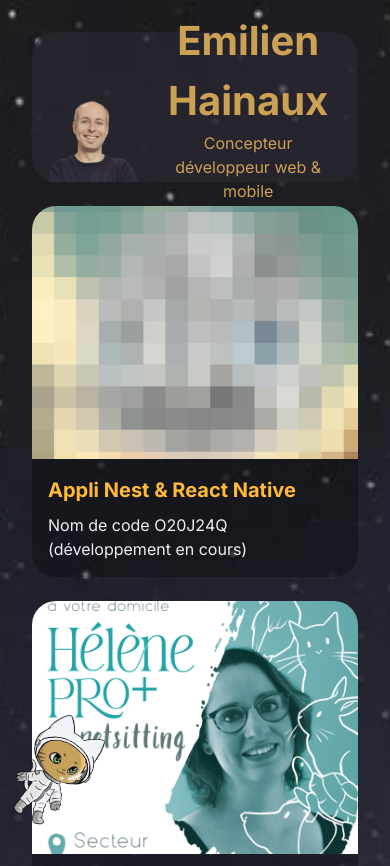
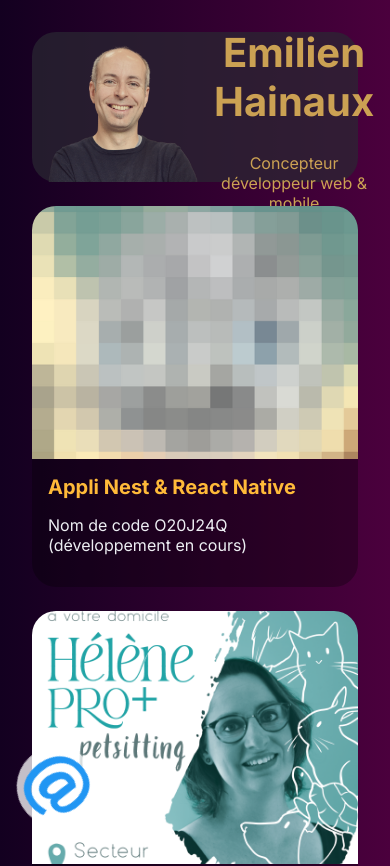
Before and after one commit to e-hainaux/ehweb, a Next.js app: page / in a window 390 px wide. Shown: the top 866 px of the page. Built offline with nearby package versions, Linux system fonts and the light colour scheme.

Commit message:
change spaceCat > arobase symbol + change background

```diff
--- a/app/components/ProjectCard.tsx
+++ b/app/components/ProjectCard.tsx
@@ -28,7 +28,7 @@
 
         .project-card:hover {
           transform: translateY(-5px);
-
+          cursor: pointer;
 
         }
         .image-container {
--- a/app/globals.css
+++ b/app/globals.css
@@ -1,33 +1,18 @@
-@tailwind base;
-@tailwind components;
-@tailwind utilities;
-
 :root {
   --foreground-rgb: 0, 0, 0;
   --background-start-rgb: 214, 219, 220;
   --background-end-rgb: 255, 255, 255;
 }
 
-@media (prefers-color-scheme: dark) {
-  :root {
-    --foreground-rgb: 255, 255, 255;
-    --background-start-rgb: 0, 0, 0;
-    --background-end-rgb: 0, 0, 0;
-  }
-}
-
 body {
   padding: 0;
   margin: 0;
-  color: rgb(var(--foreground-rgb));
-  background-image: url('/images/ehwebSpace2.png');
-    background-size: cover;
-    background-position: center;
-    background-repeat: no-repeat;
+  background: linear-gradient(90deg, #130020, #4b003d, #5b1500);
+  background-size: 200% 200%;
+  /* animation: gradientAnimation 15s ease infinite alternate; */
 }
 
-@layer utilities {
-  .text-balance {
-    text-wrap: balance;
-  }
-}
+/* @keyframes gradientAnimation {
+  0% { background-position: 0% 50%; }
+  100% { background-position: 50% 75%; }
+} */
--- a/app/screens/home.tsx
+++ b/app/screens/home.tsx
@@ -30,7 +30,7 @@
   const content = (
     <div>
       <p>
-        Visitez mon <a className={styles.a} href="https://www.linkedin.com/in/e-hainaux" target="_blank" rel="noopener noreferrer">LinkedIn</a>
+        Retrouvez-moi sur <a className={styles.a} href="https://www.linkedin.com/in/e-hainaux" target="_blank" rel="noopener noreferrer">LinkedIn</a>
       </p>
     </div>
   );
@@ -160,13 +160,13 @@
         open={showPopover}
         onOpenChange={handleVisibleChange}
       >
-        <div className={`${styles.spaceCatContainer} ${spin ? styles.spin : ''} ${returnToInitial ? styles.returnToInitial : ''}`}>
+        <div className={`${styles.arobaseContainer} ${spin ? styles.spin : ''} ${returnToInitial ? styles.returnToInitial : ''}`}>
           <Image
-            src="/images/spaceCatCropped.png"
-            alt="spaceCat"
+            src="/images/arobase.png"
+            alt="arobase"
             width={80}
             height={80}
-            className={styles.spaceCat}
+            className={styles.arobase}
           />
         </div>
       </Popover>
--- a/app/styles/Home.module.css
+++ b/app/styles/Home.module.css
@@ -10,10 +10,14 @@
     gap: 1.5rem;
   }
 
-  .spaceCatContainer {
+  .arobaseContainer {
     position: fixed;
     bottom: 16px;
     left: 16px;
+  }
+  .arobase {
+    background-color: rgba(255, 255, 255, 0.75);
+    border-radius: 50px;
   }
   .a {
     color: #0072b1;
@@ -36,7 +40,7 @@
 
 
   @media (max-width: 768px) {
-    .spaceCatContainer {
+    .arobaseContainer {
       width: 75px;
       height: auto;
     }
--- a/app/styles/LoadingProgress.module.css
+++ b/app/styles/LoadingProgress.module.css
@@ -4,7 +4,7 @@
   left: 0;
   width: 100%;
   height: 100%;
-  background-image: url('/images/ehwebSpace2.png');
+  background-color: #1a002b;
   background-size: cover;
   background-position: center;
   background-repeat: no-repeat;
--- a/app/styles/ProjectModal.module.css
+++ b/app/styles/ProjectModal.module.css
@@ -16,7 +16,7 @@
     background-color: white;
     padding: 20px;
     border-radius: 8px;
-    width: 85%;
+    width: 75%;
     max-width: 1080px;
     height: 75vh;
     position: relative;
@@ -24,6 +24,8 @@
   }
 
   .scrollableView {
+    display: flex;
+    flex-direction: row;
     width: 100%;
     height: 100%;
     overflow-y: scroll;
@@ -37,8 +39,8 @@
 
   .closeButton {
     position: absolute;
-    top: 10px;
-    right: 10px;
+    top: 8px;
+    right: 8px;
     background: none;
     border: none;
     font-size: 24px;
```
Also changed, not shown: public/images/arobase.png (added).
